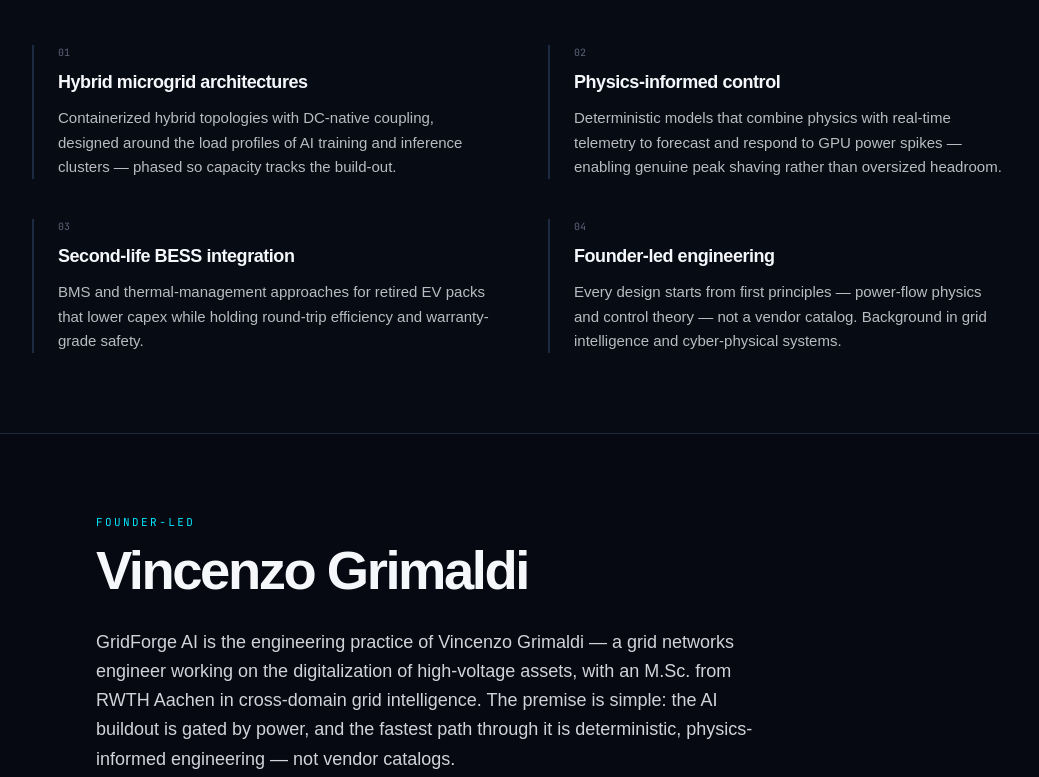
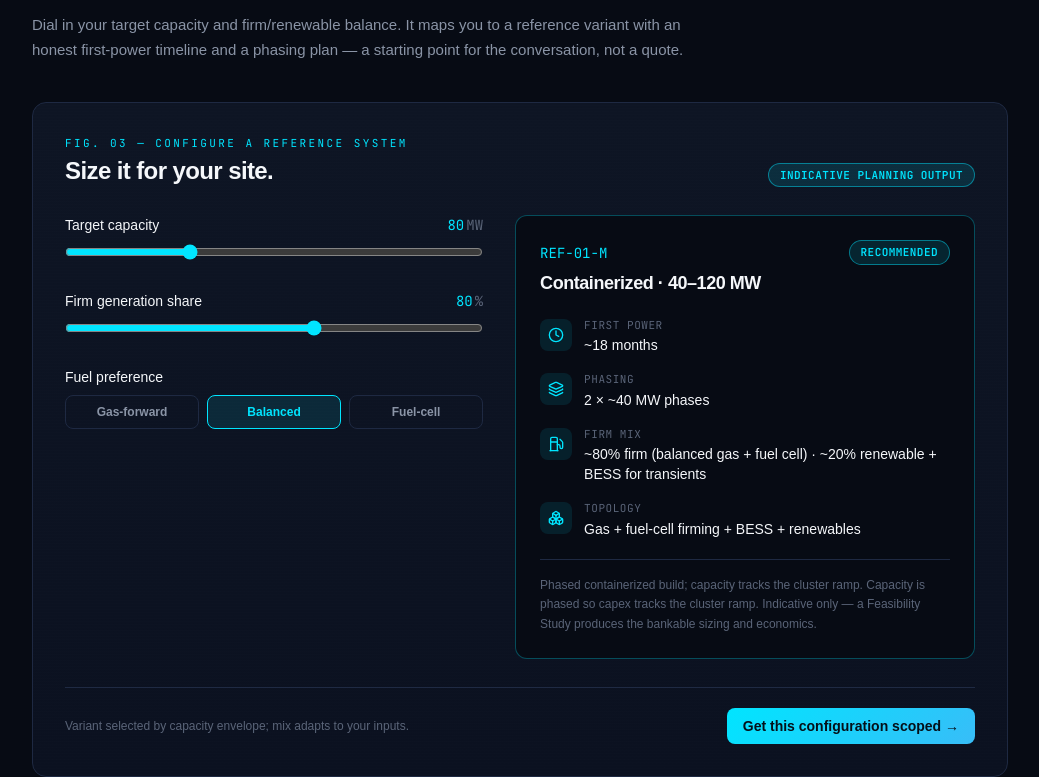
Before and after one commit to iceccarelli/GridForge-AI, a Next.js app: page / in a window 1280 px wide. Shown: the part 6703-7480 px from the top of the page, without its empty margins (120-1159 px from the left). Built offline with nearby package versions, Linux system fonts and the light colour scheme; a web font is replaced by a local one.

Commit message:
feat: modular system configurator

```diff
--- a/app/page.tsx
+++ b/app/page.tsx
@@ -17,6 +17,7 @@
 import { TimeToPower } from "@/components/TimeToPower";
 import { LoadSimulator } from "@/components/LoadSimulator";
 import { TimeToPowerComparator } from "@/components/TimeToPowerComparator";
+import { ConfigStudio } from "@/components/ConfigStudio";
 import {
   MARKET_STATS,
   PROBLEM_CARDS,
@@ -417,6 +418,20 @@
         </div>
       </section>
 
+      {/* ============== CONFIGURATOR ============== */}
+      <section id="configure" className="max-w-5xl mx-auto px-6 py-20">
+        <div className="max-w-2xl mb-10">
+          <div className="eyebrow mb-3">MATCH A DESIGN TO YOUR SITE</div>
+          <h2 className="section-title">Which reference fits your build?</h2>
+          <p className="text-mute text-[15px] leading-relaxed mt-4">
+            Dial in your target capacity and firm/renewable balance. It maps you
+            to a reference variant with an honest first-power timeline and a
+            phasing plan — a starting point for the conversation, not a quote.
+          </p>
+        </div>
+        <ConfigStudio />
+      </section>
+
       {/* ============== TECHNOLOGY ============== */}
       <section id="technology" className="max-w-5xl mx-auto px-6 py-20">
         <div className="max-w-2xl mb-12">
--- /dev/null
+++ b/components/ConfigStudio.tsx
@@ -0,0 +1,171 @@
+"use client";
+
+import React, { useMemo, useState } from "react";
+import { motion, AnimatePresence } from "framer-motion";
+import { Boxes, Clock, Layers, Fuel } from "lucide-react";
+import { CONFIG_VARIANTS } from "@/lib/site";
+import { openAudit } from "@/lib/ui";
+
+/**
+ * Modular System Configurator.
+ *
+ * Maps a prospect's target capacity and firm/renewable preference to one of the
+ * REF-01 reference variants, with an honest deploy timeline and a phasing plan.
+ * Variant selection is by capacity envelope (mwMax); the firm-mix description
+ * adapts to the preference inputs. Everything is INDICATIVE planning output,
+ * labeled as such — the real design comes from a Feasibility Study.
+ */
+export function ConfigStudio() {
+  const [mw, setMW] = useState<number>(80);
+  const [firmPct, setFirmPct] = useState<number>(80);
+  const [fuel, setFuel] = useState<"gas" | "fuelcell" | "balanced">("balanced");
+
+  const result = useMemo(() => {
+    const variant =
+      CONFIG_VARIANTS.find((v) => mw <= v.mwMax) ?? CONFIG_VARIANTS[CONFIG_VARIANTS.length - 1];
+    const phaseSize = 40;
+    const phases = Math.max(1, Math.ceil(mw / phaseSize));
+    const perPhase = Math.round(mw / phases);
+
+    const firmLabel =
+      fuel === "gas" ? "gas-forward" : fuel === "fuelcell" ? "fuel-cell-forward" : "balanced gas + fuel cell";
+    const renewPct = 100 - firmPct;
+    const mix =
+      `~${firmPct}% firm (${firmLabel}) · ~${renewPct}% renewable + BESS for transients`;
+
+    return { variant, phases, perPhase, mix, renewPct };
+  }, [mw, firmPct, fuel]);
+
+  return (
+    <div className="panel p-6 sm:p-8 relative overflow-hidden">
+      <div className="scanline absolute inset-0 pointer-events-none" />
+
+      <div className="flex flex-wrap items-end justify-between gap-4 mb-7 relative">
+        <div>
+          <div className="eyebrow">FIG. 03 — CONFIGURE A REFERENCE SYSTEM</div>
+          <h3 className="text-xl sm:text-2xl font-semibold tracking-tight mt-1">
+            Size it for your site.
+          </h3>
+        </div>
+        <span className="pill pill-progress shrink-0">INDICATIVE PLANNING OUTPUT</span>
+      </div>
+
+      <div className="grid lg:grid-cols-[1fr_1.1fr] gap-8">
+        {/* Inputs */}
+        <div className="space-y-6">
+          <Slider
+            label="Target capacity" value={mw} unit="MW"
+            min={10} max={250} step={5} onChange={setMW}
+          />
+          <Slider
+            label="Firm generation share" value={firmPct} unit="%"
+            min={50} max={100} step={5} onChange={setFirmPct}
+          />
+          <div>
+            <div className="text-sm text-ghost mb-2">Fuel preference</div>
+            <div className="grid grid-cols-3 gap-2">
+              {([
+                ["gas", "Gas-forward"],
+                ["balanced", "Balanced"],
+                ["fuelcell", "Fuel-cell"],
+              ] as const).map(([k, label]) => (
+                <button
+                  key={k}
+                  onClick={() => setFuel(k)}
+                  className={`px-2 py-2 rounded-lg text-xs font-semibold transition border ${
+                    fuel === k
+                      ? "border-power text-power bg-power/10"
+                      : "border-line text-mute hover:text-ghost"
+                  }`}
+                >
+                  {label}
+                </button>
+              ))}
+            </div>
+          </div>
+        </div>
+
+        {/* Output */}
+        <div className="relative">
+          <AnimatePresence mode="wait">
+            <motion.div
+              key={result.variant.code}
+              initial={{ opacity: 0, y: 8 }}
+              animate={{ opacity: 1, y: 0 }}
+              exit={{ opacity: 0, y: -8 }}
+              transition={{ duration: 0.25 }}
+              className="rounded-xl border border-power/30 bg-[#070b14] p-6 h-full"
+            >
+              <div className="flex items-center justify-between mb-1">
+                <span className="data text-power text-sm">{result.variant.code}</span>
+                <span className="pill pill-progress">RECOMMENDED</span>
+              </div>
+              <div className="text-lg font-semibold tracking-tight mb-5">{result.variant.name}</div>
+
+              <div className="space-y-4">
+                <Spec icon={Clock} label="First power" value={`~${result.variant.deployMonths} months`} />
+                <Spec icon={Layers} label="Phasing" value={`${result.phases} × ~${result.perPhase} MW phases`} />
+                <Spec icon={Fuel} label="Firm mix" value={result.mix} />
+                <Spec icon={Boxes} label="Topology" value={result.variant.firmMix} />
+              </div>
+
+              <p className="text-xs text-faint mt-5 leading-relaxed border-t border-line pt-4">
+                {result.variant.note} Capacity is phased so capex tracks the
+                cluster ramp. Indicative only — a Feasibility Study produces the
+                bankable sizing and economics.
+              </p>
+            </motion.div>
+          </AnimatePresence>
+        </div>
+      </div>
+
+      <div className="mt-7 pt-5 border-t border-line flex flex-wrap items-center justify-between gap-3">
+        <p className="text-xs text-faint">
+          Variant selected by capacity envelope; mix adapts to your inputs.
+        </p>
+        <button onClick={() => openAudit("configurator")} className="btn-primary px-4 py-2 rounded-lg text-sm">
+          Get this configuration scoped →
+        </button>
+      </div>
+    </div>
+  );
+}
+
+function Spec({ icon: Icon, label, value }: { icon: React.ElementType; label: string; value: string }) {
+  return (
+    <div className="flex items-start gap-3">
+      <div className="w-8 h-8 rounded-lg bg-power/10 flex items-center justify-center shrink-0 mt-0.5">
+        <Icon className="w-4 h-4 text-power" />
+      </div>
+      <div>
+        <div className="text-[11px] uppercase tracking-wider text-faint data">{label}</div>
+        <div className="text-sm text-ghost mt-0.5">{value}</div>
+      </div>
+    </div>
+  );
+}
+
+function Slider({
+  label, value, unit, min, max, step, onChange,
+}: {
+  label: string; value: number; unit: string;
+  min: number; max: number; step: number; onChange: (v: number) => void;
+}) {
+  return (
+    <label className="block">
+      <div className="flex items-center justify-between mb-2">
+        <span className="text-sm text-ghost">{label}</span>
+        <span className="data text-power text-sm">
+          {value}
+          <span className="text-faint ml-0.5">{unit}</span>
+        </span>
+      </div>
+      <input
+        type="range" min={min} max={max} step={step} value={value}
+        onChange={(e) => onChange(Number(e.target.value))}
+        className="w-full accent-[#00E5FF] cursor-pointer"
+        aria-label={label}
+      />
+    </label>
+  );
+}
```
Also changed, not shown: 1 other file (tests, documents, lock files or other folders).
